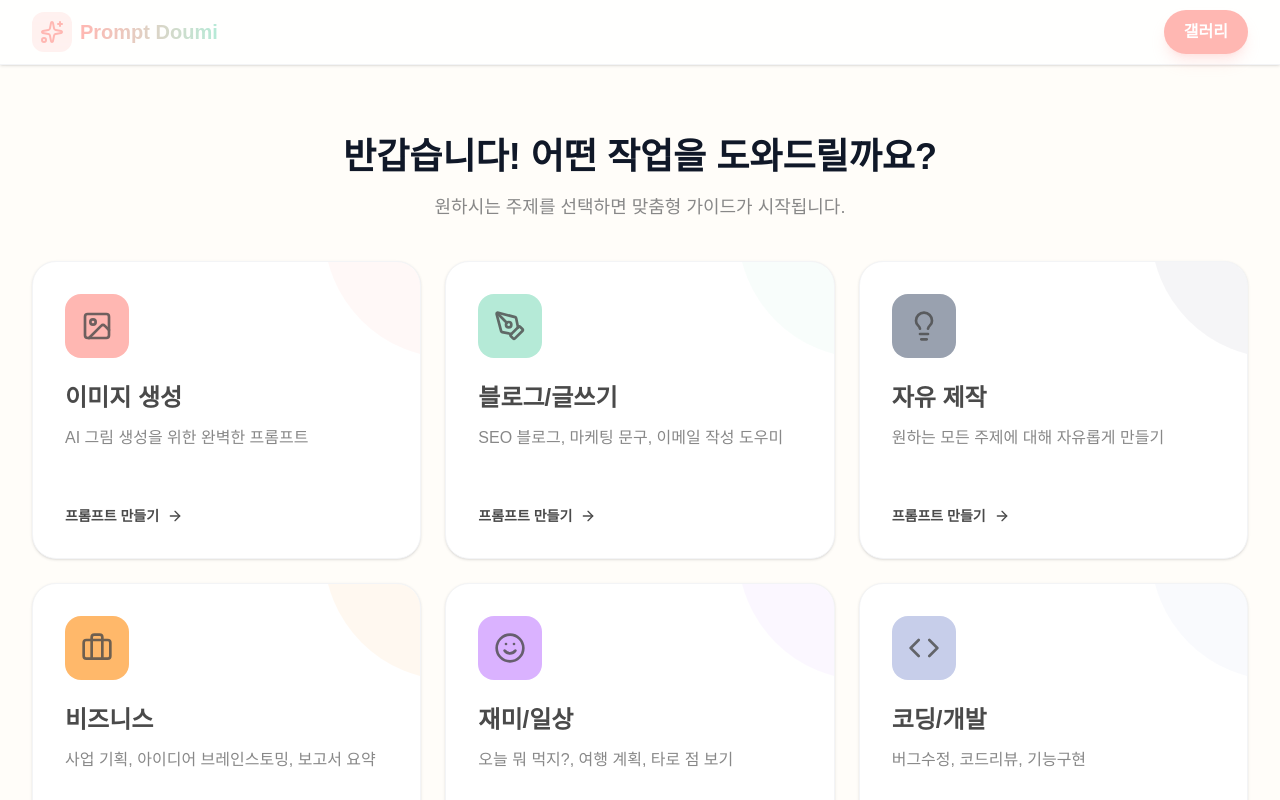
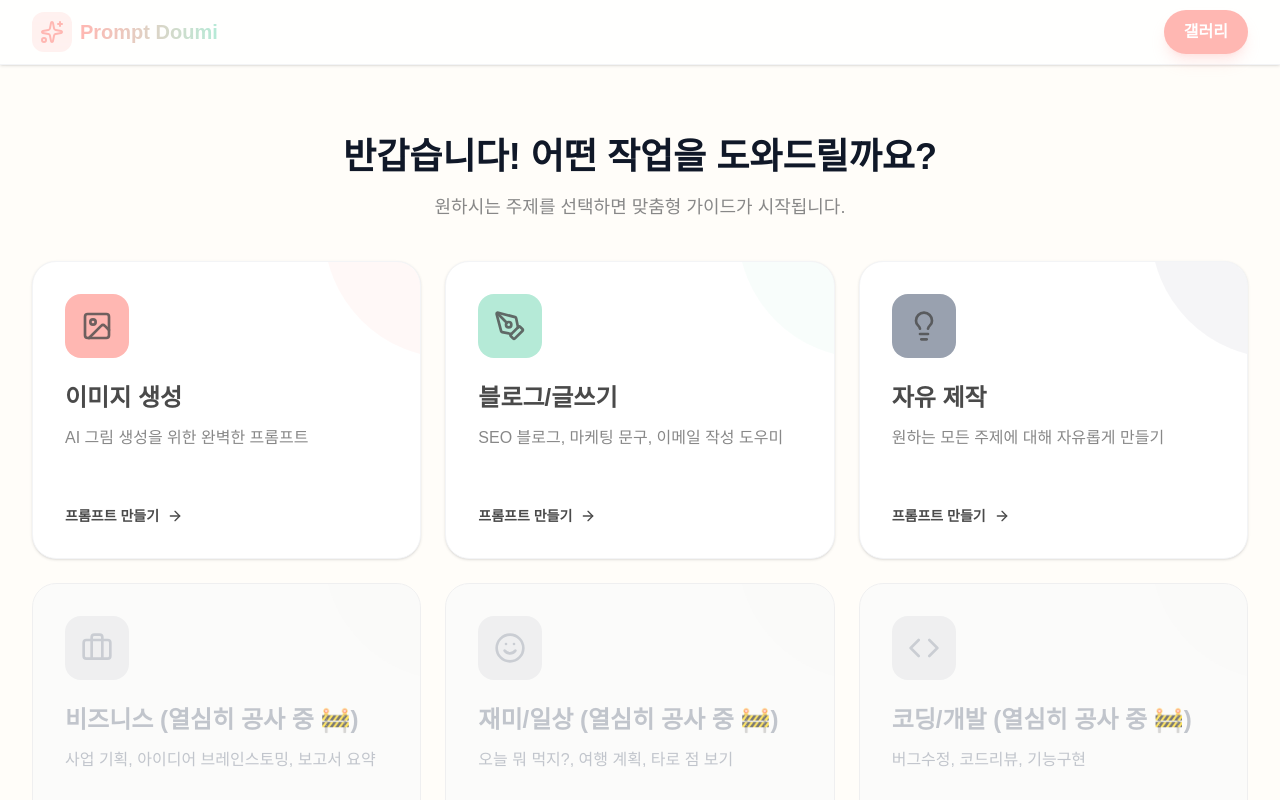
Before and after one commit to elanp7000/prompt-doumi, a Next.js app: page / in a window 1280 px wide. Shown: the top 800 px of the page. Built offline with nearby package versions, Linux system fonts and the light colour scheme.

Commit message:
Disable Business, Fun, and Coding topics

```diff
--- a/src/app/page.tsx
+++ b/src/app/page.tsx
@@ -13,6 +13,33 @@ export default function Home() {
       <div className="grid md:grid-cols-2 lg:grid-cols-3 gap-6">
         {TOPICS.map((topic) => {
           const Icon = topic.icon;
+          if (topic.disabled) {
+            return (
+              <div
+                key={topic.id}
+                className="group relative bg-gray-50 p-8 rounded-3xl border border-gray-200 opacity-60 cursor-not-allowed overflow-hidden"
+              >
+                <div className={`absolute top-0 right-0 w-32 h-32 bg-gray-200 opacity-10 rounded-bl-full -mr-8 -mt-8`} />
+
+                <div className={`inline-flex items-center justify-center p-4 rounded-2xl bg-gray-200 text-gray-400 mb-6`}>
+                  <Icon className="w-8 h-8 opacity-80" />
+                </div>
+
+                <h3 className={`text-2xl font-bold mb-3 text-gray-400`}>
+                  {topic.title}
+                </h3>
+
+                <p className="text-gray-400 mb-8 min-h-[3rem]">
+                  {topic.description}
+                </p>
+
+                <div className="flex items-center gap-2 font-bold text-sm text-gray-400">
+                  준비중입니다
+                </div>
+              </div>
+            );
+          }
+
           return (
             <Link
               key={topic.id}
--- a/src/data/topics.ts
+++ b/src/data/topics.ts
@@ -8,6 +8,7 @@ export type Topic = {
     color: string; // Tailwind color class for background
     activeColor: string; // Tailwind color class for text/hover (darker shade)
     path: string;
+    disabled?: boolean;
 };
 
 export const TOPICS: Topic[] = [
@@ -40,29 +41,32 @@ export const TOPICS: Topic[] = [
     },
     {
         id: "business",
-        title: "비즈니스",
+        title: "비즈니스 (열심히 공사 중 🚧)",
         description: "사업 기획, 아이디어 브레인스토밍, 보고서 요약",
         icon: Briefcase,
         color: "bg-orange-300",
         activeColor: "group-hover:text-orange-600",
         path: "/builder?mode=business",
+        disabled: true,
     },
     {
         id: "fun",
-        title: "재미/일상",
+        title: "재미/일상 (열심히 공사 중 🚧)",
         description: "오늘 뭐 먹지?, 여행 계획, 타로 점 보기",
         icon: Smile,
         color: "bg-purple-300",
         activeColor: "group-hover:text-purple-600",
         path: "/builder?mode=fun",
+        disabled: true,
     },
     {
         id: "coding",
-        title: "코딩/개발",
+        title: "코딩/개발 (열심히 공사 중 🚧)",
         description: "버그수정, 코드리뷰, 기능구현",
         icon: Code,
         color: "bg-accent", // Blue
         activeColor: "group-hover:text-indigo-600",
         path: "/builder?mode=coding",
+        disabled: true,
     },
 ];
```
